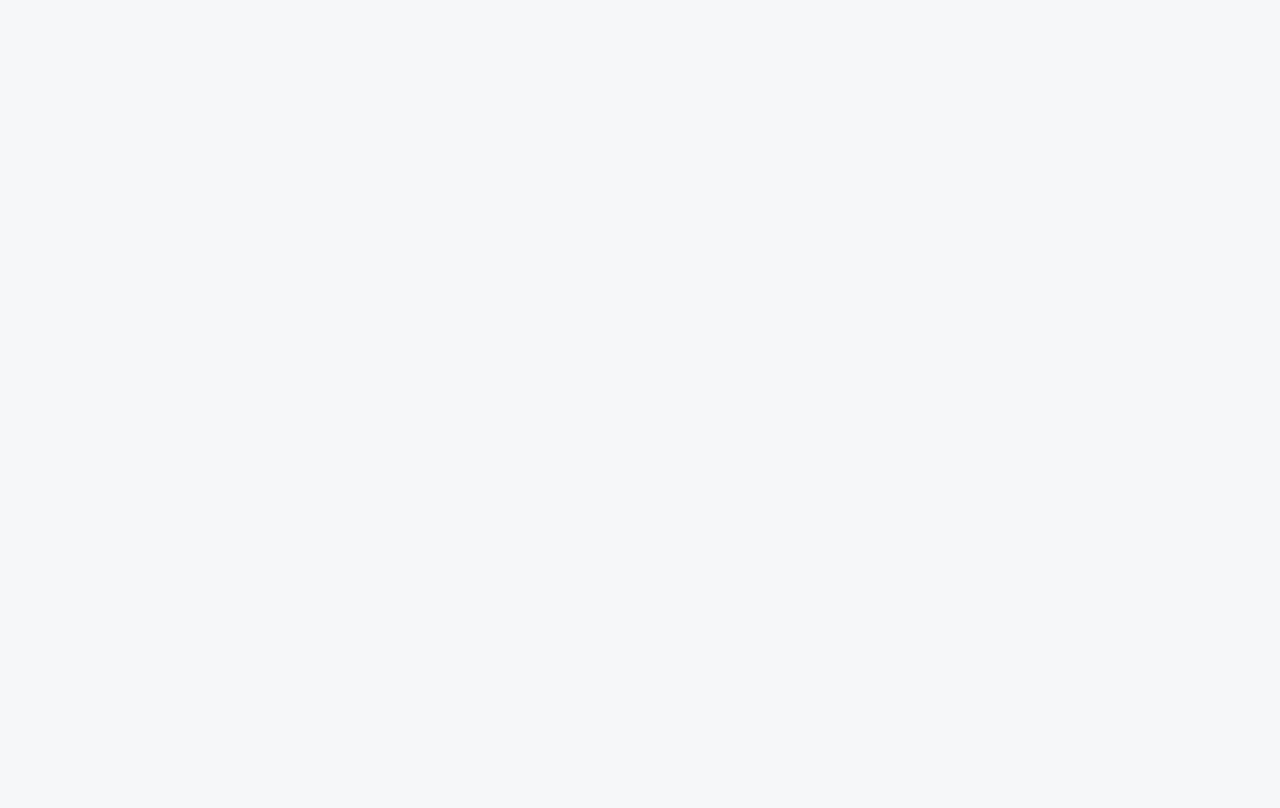
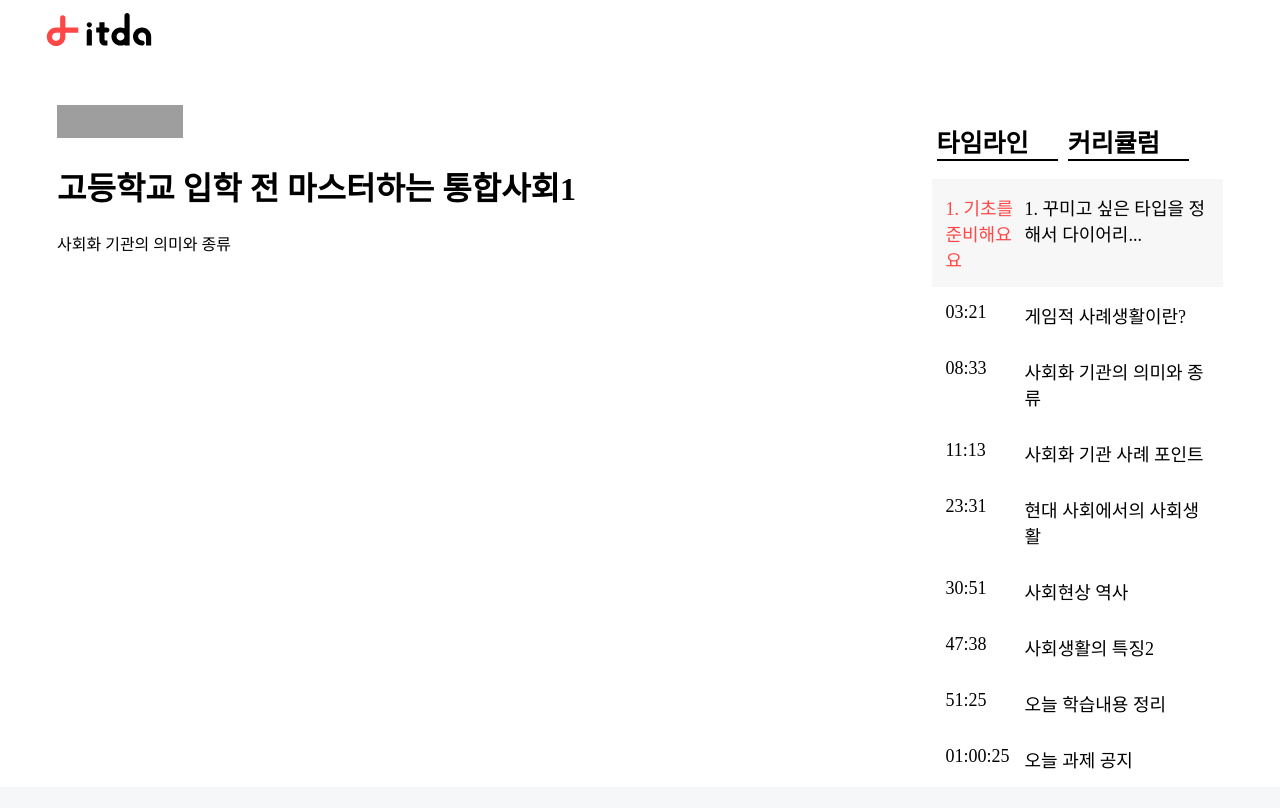
Before and after one commit to soyoung2118/itda-ieoso_frontend, a React (Vite) app: page /classroom in a window 1280 px wide. Before the commit this address had no page. Shown: the top 808 px of the page. Built offline with nearby package versions, Linux system fonts and the light colour scheme; grey boxes are pictures that could not be loaded.

Commit message:
feat: 타임라인 구현

```diff
--- a/src/App.jsx
+++ b/src/App.jsx
@@ -1,5 +1,6 @@
 import {BrowserRouter, Route, Routes} from "react-router-dom";
 import Start from "./component/page/Start.jsx";
+import ClassRoom from "./component/page/ClassRoom.jsx";
 
 function App() {
 
@@ -8,6 +9,7 @@ function App() {
       <BrowserRouter>
         <Routes>
           <Route path="/" element={<Start/>}/>
+          <Route path="/classroom" element={<ClassRoom/>}/>
         </Routes>
       </BrowserRouter>
     </>
--- /dev/null
+++ b/src/component/page/ClassRoom.jsx
@@ -0,0 +1,153 @@
+import {useState} from "react";
+import styled from "styled-components";
+import TopBar from "../ui/TopBar";
+
+export default function ClassRoom() {
+    const [curri, SetCurri] = useState(true);
+
+    const TimelineItems = [
+        { time: '03:21', title: '게임적 사례생활이란?' },
+        { time: '08:33', title: '사회화 기관의 의미와 종류' },
+        { time: '11:13', title: '사회화 기관 사례 포인트' },
+        { time: '23:31', title: '현대 사회에서의 사회생활' },
+        { time: '30:51', title: '사회현상 역사' },
+        { time: '47:38', title: '사회생활의 특징2' },
+        { time: '51:25', title: '오늘 학습내용 정리' },
+        { time: '01:00:25', title: '오늘 과제 공지' }
+    ];
+
+    const MenuChange = () => {
+        SetCurri(!curri);
+    }
+
+    return (
+        <>
+        <TopBar />
+
+        <Container>
+            <LeftSide>
+                <div className="relative aspect-video bg-black">
+                <div className="absolute inset-0 flex items-center justify-center">
+                    <img
+                    src="../img/classroom/thumbnail.png"
+                    alt="Teaching video placeholder"
+                    className="w-full h-full object-cover"
+                    style={{width: "126px", height: "33px"}}
+                    />
+                </div>
+                </div>
+                <div className="p-4">
+                <h1 className="text-xl font-bold mb-2">고등학교 입학 전 마스터하는 통합사회1</h1>
+                <p className="text-gray-600">사회화 기관의 의미와 종류</p>
+                </div>
+            </LeftSide>
+
+            <RightSide>
+                <MenuSelect>
+                    <MenuText onClick={MenuChange}>타임라인</MenuText>
+                    <MenuText onClick={MenuChange}>커리큘럼</MenuText>
+                </MenuSelect>
+                <RightContainer>
+                    {curri &&
+                        <>
+                        <CurrentTime>
+                            <CurrentTimeText>1. 기초를 준비해요요</CurrentTimeText>
+                            <TitleText>1. 꾸미고 싶은 타입을 정해서 다이어리...</TitleText>
+                        </CurrentTime>
+                        {TimelineItems.map((item, index) => (
+                            <CurriculumItemContainer key={index}>
+                                <TimeText>{item.time}</TimeText>
+                                <TitleText>{item.title}</TitleText>
+                            </CurriculumItemContainer>
+                        ))}
+                        </>
+                    }
+                    {!curri &&
+                        <>
+                        <CurrentTime>
+                            <CurrentTimeText>00:00</CurrentTimeText>
+                            <TitleText>오늘의 학습목표</TitleText>
+                        </CurrentTime>
+                        {TimelineItems.map((item, index) => (
+                            <CurriculumItemContainer key={index}>
+                                <TimeText>{item.time}</TimeText>
+                                <TitleText>{item.title}</TitleText>
+                            </CurriculumItemContainer>
+                        ))}
+                        </>
+                    }
+                </RightContainer>
+            </RightSide>
+        </Container>
+    </>
+  );
+}
+
+const Container = styled.div`
+    display: flex;
+    padding-top: 46px;
+    background-color: #FFFFFF;
+`
+
+const LeftSide = styled.div`
+    width: 75vw;
+    padding-left: 57px;
+`
+
+const RightSide = styled.div`
+    width: 25vw;
+    padding-right: 57px;
+`
+
+const MenuSelect = styled.div`
+    width: 90%;
+    display: flex;
+    flex-direction: row;
+    margin: 18px 0px;
+    cursor: pointer;
+`
+
+const RightContainer = styled.div`
+    height: 100%;
+`
+
+const CurrentTime = styled.div`
+    display: flex;
+    padding: 0px 14px;
+    background-color: #F7F7F7;
+`
+
+const CurriculumItemContainer = styled.div`
+    display: flex;
+    padding: 0px 14px;
+`
+
+const CurrentTimeText = styled.div`
+    width: 30%;
+    font-size: 18px;
+    font-weight: 400;
+    padding: 15px 0px;
+    color: var(--main-color);
+`
+
+const TimeText = styled.div`
+    width: 30%;
+    font-size: 18px;
+    font-weight: 400;
+    padding: 15px 0px;
+`
+
+const TitleText = styled.div`
+    width: 70%;
+    font-size: 18px;
+    font-weight: 400;
+    padding: 15px 0px;
+`
+
+const MenuText = styled.div`
+    width: 50%;
+    font-size: 25px;
+    font-weight: 600;
+    margin: 0px 5px;
+    border-bottom: 2px solid #000000;
+`
```
Also changed, not shown: src/component/img/classroom/thumbnail.png (added).
